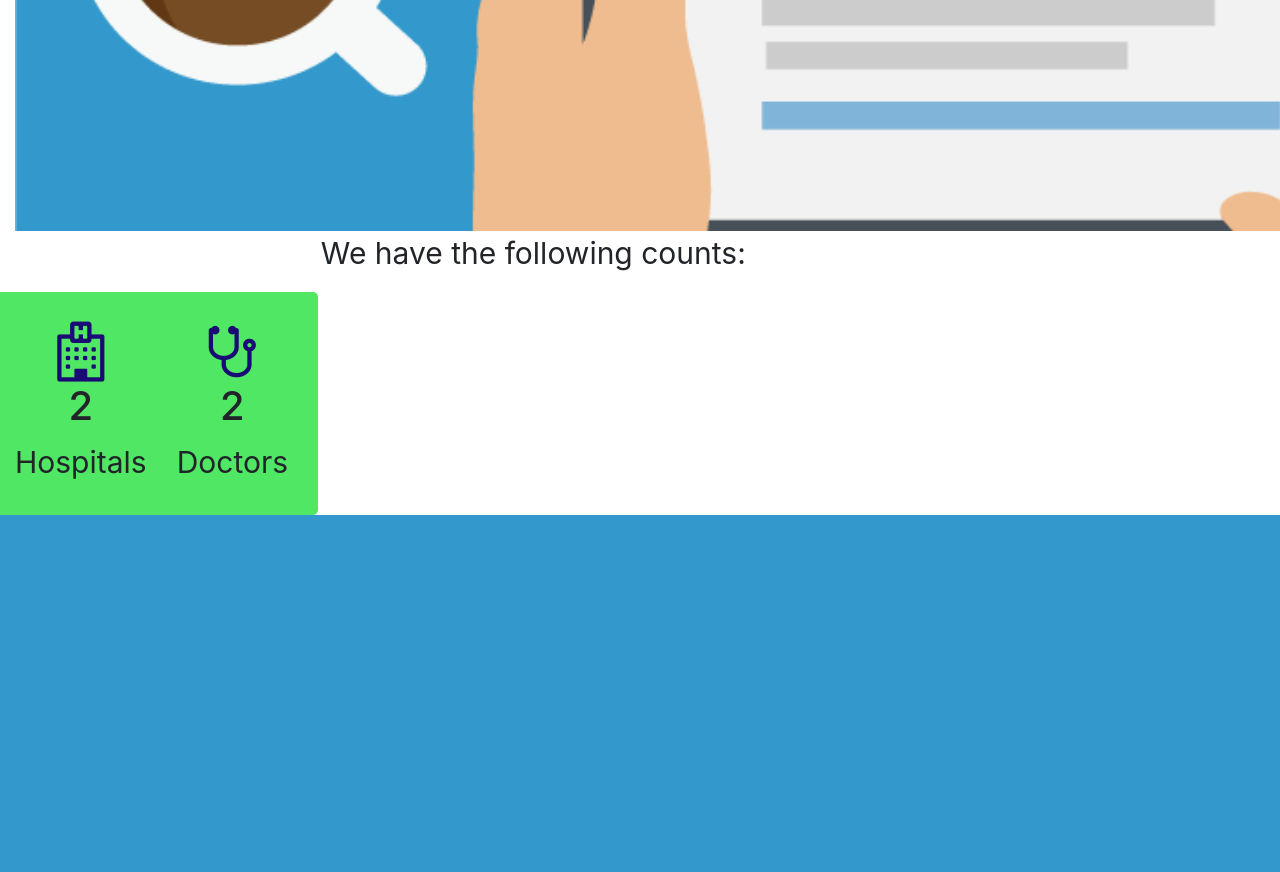
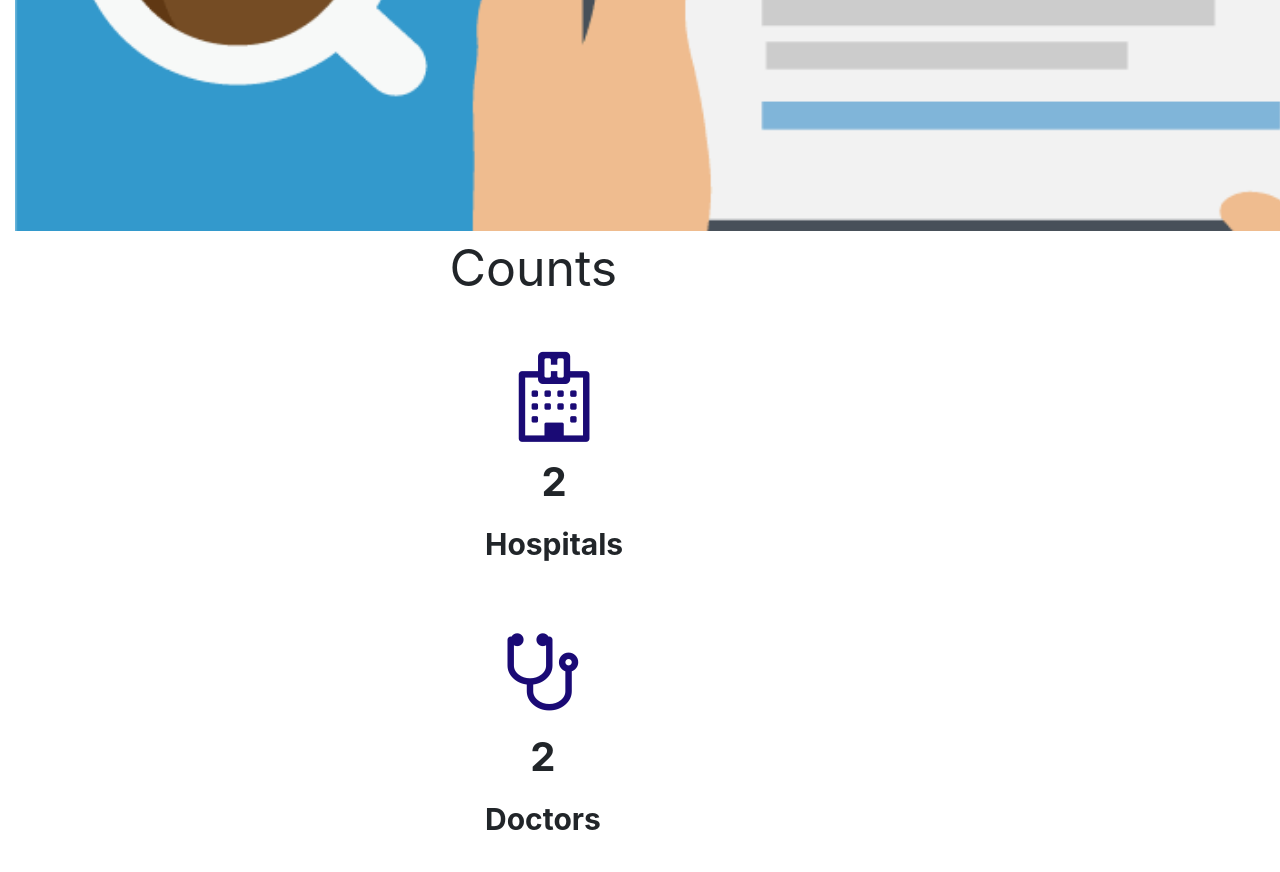
Before and after one commit to programmer-04/HospitalHub, a Django app: page /myhub/ in a window 1280 px wide; the page is wider, and only the part inside the window is pictured. Shown: the part 591-1463 px from the top of that part. Before the commit the page ends 1106 px from the top of that part, so only its background shows below. Run offline with Django 3.2, Linux system fonts and the light colour scheme; data comes from the database, SQL or seed files in the repository; both versions use the stored data as it was after the commit; some libraries are stand-ins or nearby versions.

Commit message:
Updated home page

```diff
--- a/HospitalHub/myhub/static/myhub/style.css
+++ b/HospitalHub/myhub/static/myhub/style.css
@@ -1,8 +1,9 @@
 .counter {
-    background-color:#50e764;
+    background-color:white;
     padding: 30px 30px;
     border-radius: 5px;
     text-align: center;
+    padding-left: 500px;
 
 }
 .count-title {
@@ -19,11 +20,12 @@
     margin-top: 10px;
     margin-bottom: 0;
     text-align: center;
+    font-weight: bolder;
 }
 
 .fa-2x {
     margin: 0 auto;
-    font-size: 60px;
+    font-size: 30px;
     float: none;
     display: table;
     color: #1a0a75;
@@ -39,7 +41,3 @@
 .navbar-custom{
   background-color: darkviolet;
 }
-
-.table{
-    background-color: #1a0a75;
-}
--- a/HospitalHub/myhub/templates/index.html
+++ b/HospitalHub/myhub/templates/index.html
@@ -6,19 +6,13 @@
 
 
 
-   <p style="font-size: 30px;text-align: center;">We have the following counts:</p>
-
-
-
-
-
-
+   <p style="font-size: 50px;text-align: center;">Counts</p>
 
   <div class="row">
     <div class="row">
     <div class="counter">
-      <i class="fa fa-hospital-o fa-2x" style='font-size:60px;'></i>
-<h1>{{num_hospitals}}</h1>
+      <i class="fa fa-hospital-o fa-2x" style='font-size:90px;'></i>
+<p><h1 style="font-weight: bolder;">{{num_hospitals}}</h1></p>
  <p class="count-text ">Hospitals</p>
 </div>
     </div>
@@ -26,8 +20,8 @@
 
   <div class="row">
   <div class="counter">
-<i class="fa fa-stethoscope fa-2x" style='font-size:60px;'></i>
-<h1>{{num_doctors}}</h1>
+<i class="fa fa-stethoscope fa-2x" style='font-size:90px;'></i>
+<p><h1 style="font-weight: bolder;">{{num_doctors}}</h1></p>
 <p class="count-text ">Doctors</p>
 </div>
   </div>
--- a/HospitalHub/myhub/templates/myhub/doctor_list.html
+++ b/HospitalHub/myhub/templates/myhub/doctor_list.html
@@ -11,7 +11,7 @@
           {% for doc in doctor_list %}
 
           <tr style="border: none;">
-       <td style="border: none;font-size:30px;"> {{ doc.first_name }} {{doc.last_name}}</td>
+       <td style=" border: none; font-size:30px;"> {{ doc.first_name }} {{doc.last_name}}</td>
 
    <td style="border: none;">
           <button type="button">
```
Also changed, not shown: HospitalHub/db.sqlite3.
